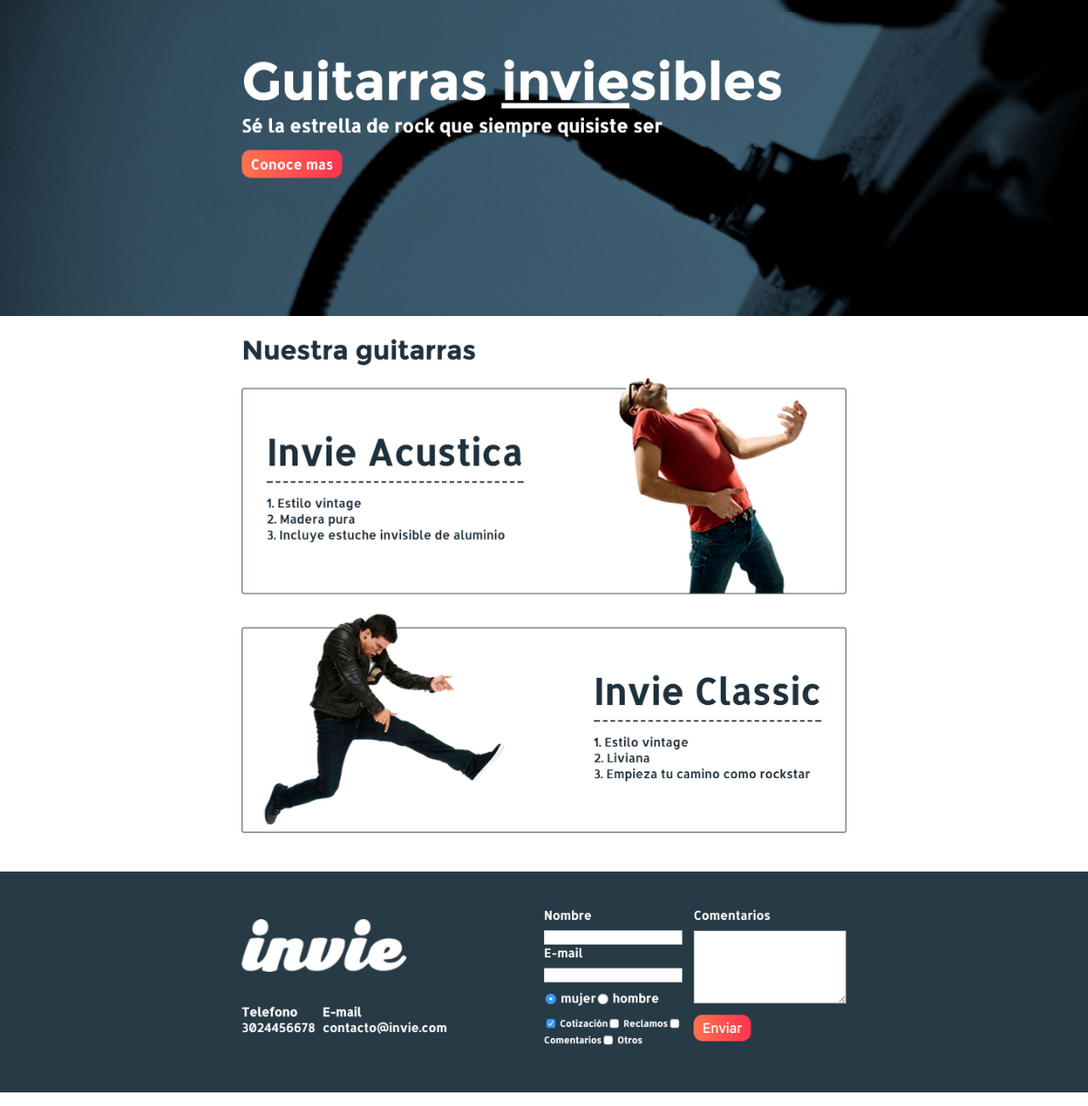
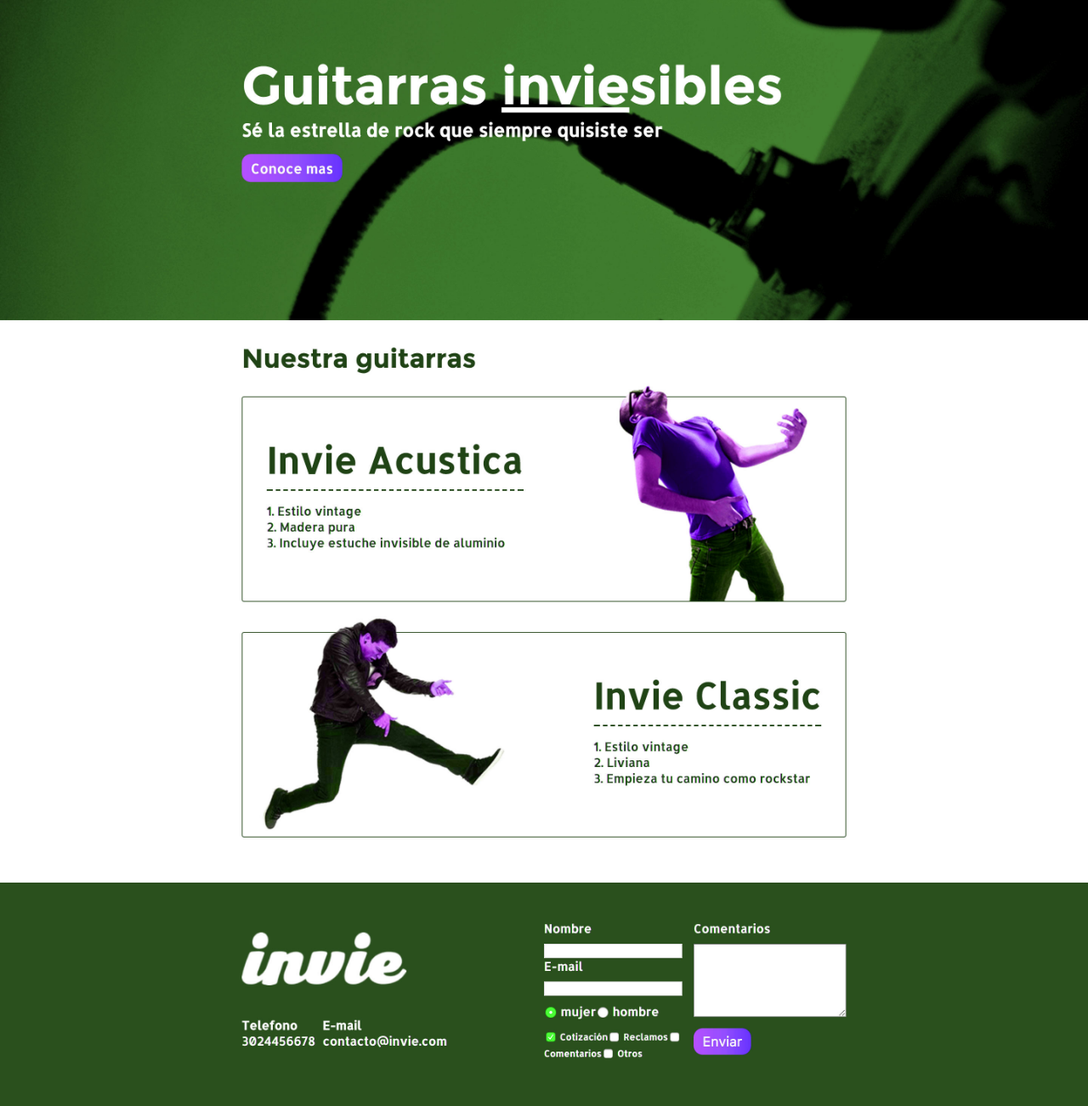
Before and after one commit to AndreyPavel/Invie-github, a plain HTML site: page index.html in a window 1280 px wide. Shown: the part 103-1405 px from the top of the page at 85% size. Drawn offline with Linux system fonts and the light colour scheme.

Commit message:
nueva version de invie - verde

```diff
--- a/index.html
+++ b/index.html
@@ -12,10 +12,6 @@
   </style>
  </head>
  <body>
-   <img src="header.jpg" alt="">
-   <img src="hero.jpg" alt="">
-   <img src="acustica.jpg" alt="">
-   <img src="clasica.jpg" alt="">
-   <img src="footer.jpg" alt="">
+     <img src="nueva_version.jpg" alt="">
   </body>
 </html>
```
Also changed, not shown: nueva_version.jpg (added).
